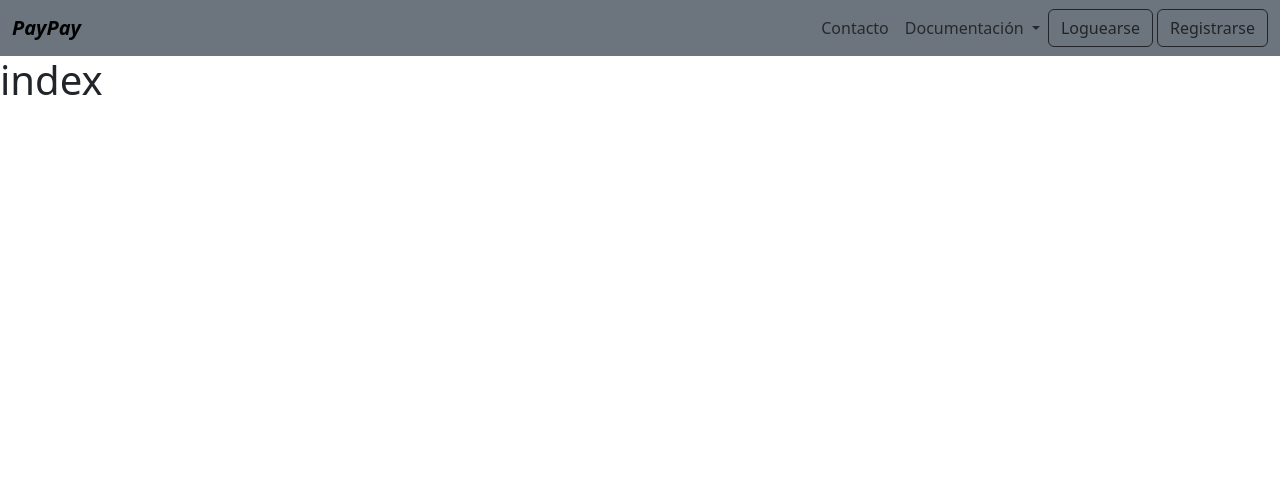
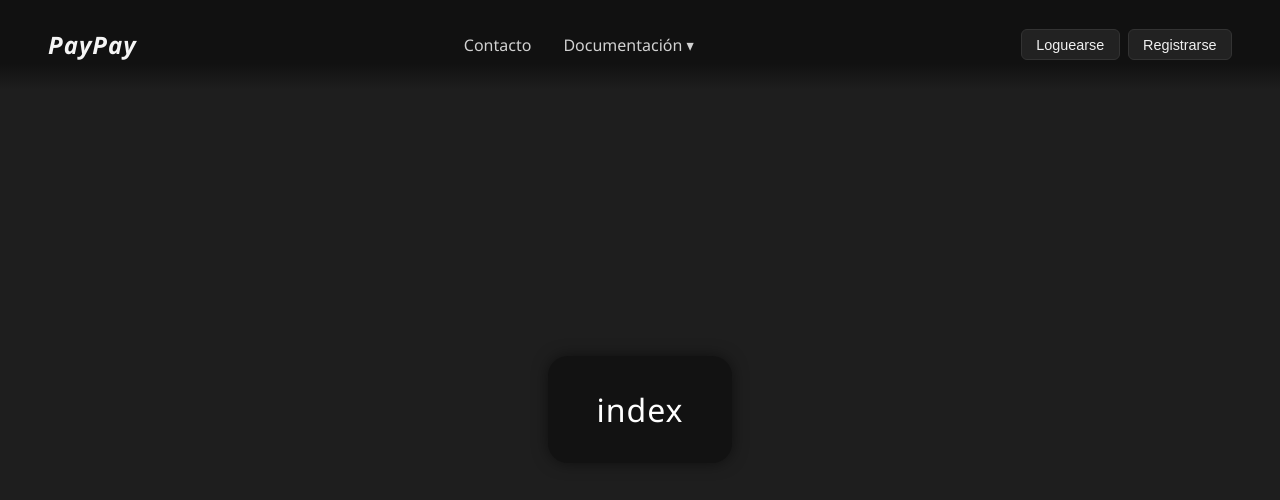
Before and after one commit to deorum97/DIW, a PHP site: page / in a window 1280 px wide. Shown: the top 500 px of the page. Run offline with PHP 8.4, Linux system fonts and the light colour scheme.

Commit message:
cambios trabajo17 estilos

```diff
--- a/trabajo17/index.php
+++ b/trabajo17/index.php
@@ -8,14 +8,60 @@
     <meta charset="UTF-8" />
     <meta name="viewport" content="width=device-width, initial-scale=1.0" />
     <title>Document</title>
-    <link
-      href="https://cdn.jsdelivr.net/npm/bootstrap@5.3.8/dist/css/bootstrap.min.css"
-      rel="stylesheet"
-      integrity="sha384-sRIl4kxILFvY47J16cr9ZwB07vP4J8+LH7qKQnuqkuIAvNWLzeN8tE5YBujZqJLB"
-      crossorigin="anonymous"
-    />
+
+    <link rel="stylesheet" href="style2.css">
   </head>
   <body>
+    <header>
+      <nav class="navbar">
+        <div class="logo">
+          <i><b>PayPay</b></i>
+        </div>
+
+        <ul class="nav-links">
+          <li><a href="#">Contacto</a></li>
+          <li class="dropdown">
+            <a href="#" class="dropdown-toggle">Documentación ▾</a>
+            <ul class="dropdown-menu">
+              <li><a href="#">Cómo empezar</a></li>
+              <li><a href="#">Avanzado</a></li>
+              <li><hr></li>
+              <li><a href="#">Q&A</a></li>
+            </ul>
+          </li>
+          <?php
+            if(isset($_SESSION["usuario"])){
+              ?>
+                  <li>
+                    <a href="#">
+                      <?php
+                        echo $_SESSION["usuario"];
+                      ?>
+                    </a>
+                  </li>
+                </ul>
+                <div class="nav-buttons">
+                  <a href="unLogin.php">
+                    <button class="btn-outline-dark">
+                      Desloguearse
+                    </button>
+                  </a>
+                </div>
+              <?php
+            }else{
+              ?>
+        </ul>
+
+        <div class="nav-buttons">
+          <a href="login.php"><button class="btn-outline-dark">Loguearse</button></a>
+          <a href="registro.php"><button class="btn-outline-dark">Registrarse</button></a>
+        </div>
+        <?php
+              }
+            ?>
+      </nav>
+    </header>
+    <!--
     <header>
       <nav class="navbar navbar-expand-lg bg-secondary">
         <div class="container-fluid ms-6 me-6">
@@ -95,9 +141,10 @@
           </div>
         </div>
       </nav>
-    </header>
+    </header>-->
     <main>
       <h1>index</h1>
     </main>
+    <script src="https://cdn.jsdelivr.net/npm/bootstrap@5.3.8/dist/js/bootstrap.bundle.min.js" integrity="sha384-FKyoEForCGlyvwx9Hj09JcYn3nv7wiPVlz7YYwJrWVcXK/BmnVDxM+D2scQbITxI" crossorigin="anonymous"></script>
   </body>
 </html>
--- /dev/null
+++ b/trabajo17/style2.css
@@ -0,0 +1,140 @@
+body {
+  margin: 0;
+  font-family: "Segoe UI", Tahoma, Geneva, Verdana, sans-serif;
+  background-color: #1e1e1e;
+  color: #f1f1f1;
+}
+
+/* ======== NAVBAR ======== */
+.navbar {
+  /* background-color: #111; */
+  background: linear-gradient(180deg, #111 70%, #1e1e1e 100%);
+  color: #fff;
+  display: flex;
+  align-items: center;
+  justify-content: space-between;
+  padding: 0.8rem 3rem;
+  height: 4em;
+}
+
+.logo {
+  font-size: 1.5rem;
+  color: #f5f5f5;
+  letter-spacing: 1px;
+}
+
+/* ======== ENLACES ======== */
+.nav-links {
+  list-style: none;
+  display: flex;
+  align-items: center;
+  gap: 2rem;
+  margin: 0;
+  padding: 0;
+}
+
+.nav-links a {
+  color: #d1d1d1;
+  text-decoration: none;
+  transition: color 0.3s ease;
+}
+
+.nav-links a:hover {
+  color: #fff;
+}
+
+/* ======== BOTONES ======== */
+
+.btn-outline-dark {
+  color: #fff;
+  border: 1px solid #3a3a3a;
+  background-color: #2a2a2a;
+  transition: all 0.3s ease;
+}
+
+.btn-outline-dark:hover {
+  background: linear-gradient(90deg, #00ff88, #0077ff);
+  border: 1px solid #0077ff;
+  color: #fff;
+  box-shadow: 0 0 15px rgba(0, 255, 150, 0.6);
+}
+/* ======== DROPDOWN ======== */
+.dropdown {
+  position: relative;
+}
+
+.dropdown-menu {
+  display: none;
+  position: absolute;
+  top: 2rem;
+  left: 0;
+  background-color: #1e1e1e;
+  border: 1px solid #333;
+  list-style: none;
+  padding: 0.5rem 0;
+  border-radius: 5px;
+  width: 180px;
+  z-index: 10;
+}
+
+.dropdown-menu li {
+  padding: 0.5rem 1rem;
+}
+
+.dropdown-menu li:hover {
+  padding: 0.5rem 1rem;
+  border-bottom: 5px solid linear-gradient(90deg, #00ff88, #0077ff);
+}
+.dropdown-menu a {
+  color: #ccc;
+  display: block;
+}
+
+.dropdown-menu a:hover {
+  background-color: #333;
+  color: #fff;
+}
+
+.dropdown:hover .dropdown-menu {
+  display: block;
+}
+
+/* ======== BOTONES ======== */
+.nav-buttons {
+  display: flex;
+  gap: 0.5rem;
+}
+
+.nav-buttons button {
+  background-color: #222;
+  color: #f1f1f1;
+  border: 1px solid #333;
+  border-radius: 6px;
+  padding: 0.4rem 0.9rem;
+  cursor: pointer;
+  font-size: 0.9rem;
+  transition: all 0.3s ease;
+}
+
+.nav-buttons button:hover {
+  background-color: #333;
+}
+
+/* ======== MAIN ======== */
+main {
+  display: flex;
+  justify-content: center;
+  align-items: center;
+  height: 80vh;
+}
+
+h1 {
+  background-color: #121212;
+  padding: 2rem 3rem;
+  border-radius: 20px;
+  box-shadow: 0 0 15px rgba(0, 0, 0, 0.5);
+  text-align: center;
+  font-weight: 500;
+  letter-spacing: 1px;
+  color: #fff;
+}
```
Also changed, not shown: trabajo17/style.css (added, +93 -0 lines), trabajo17/styleNeon.css (added, +114 -0 lines).
